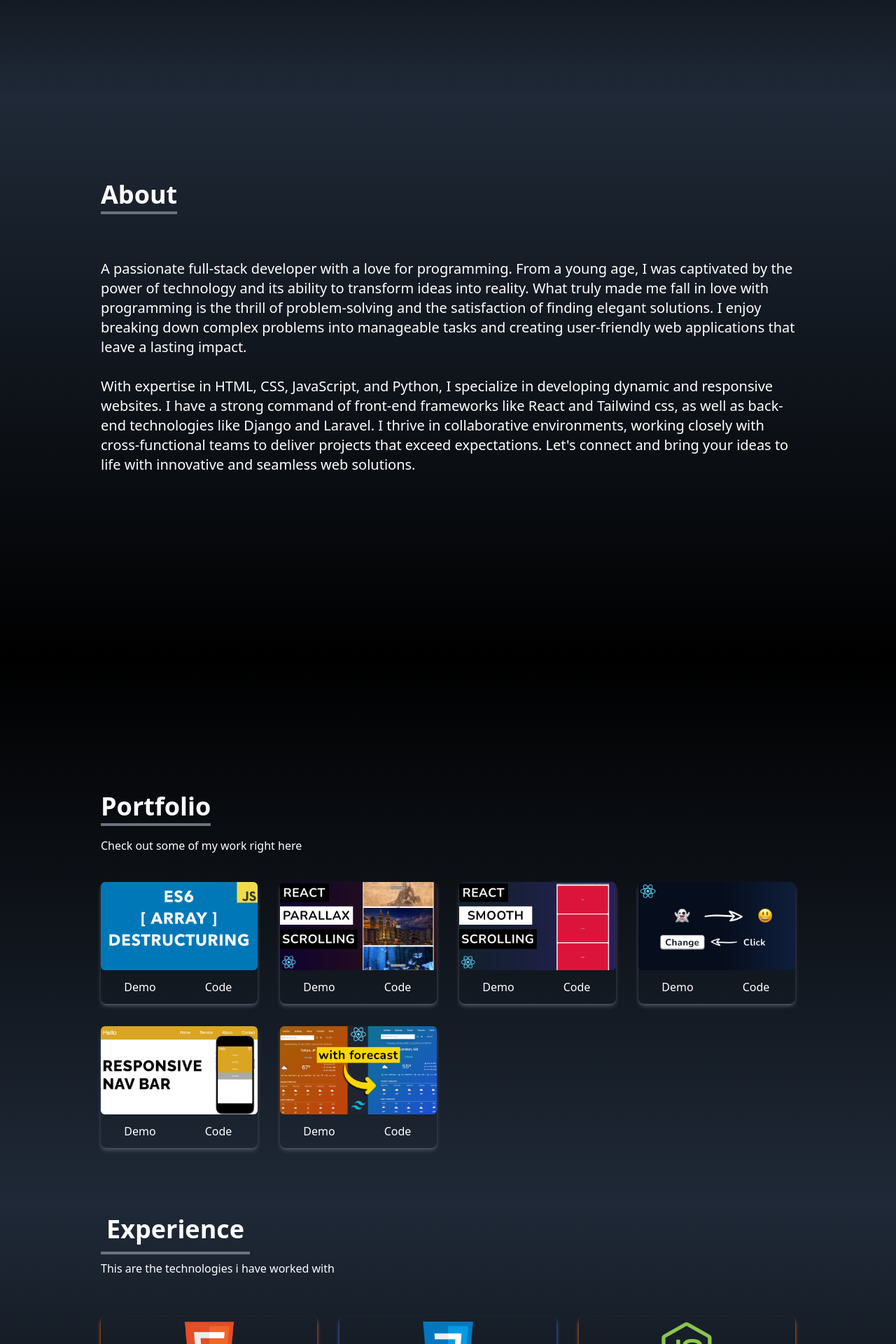
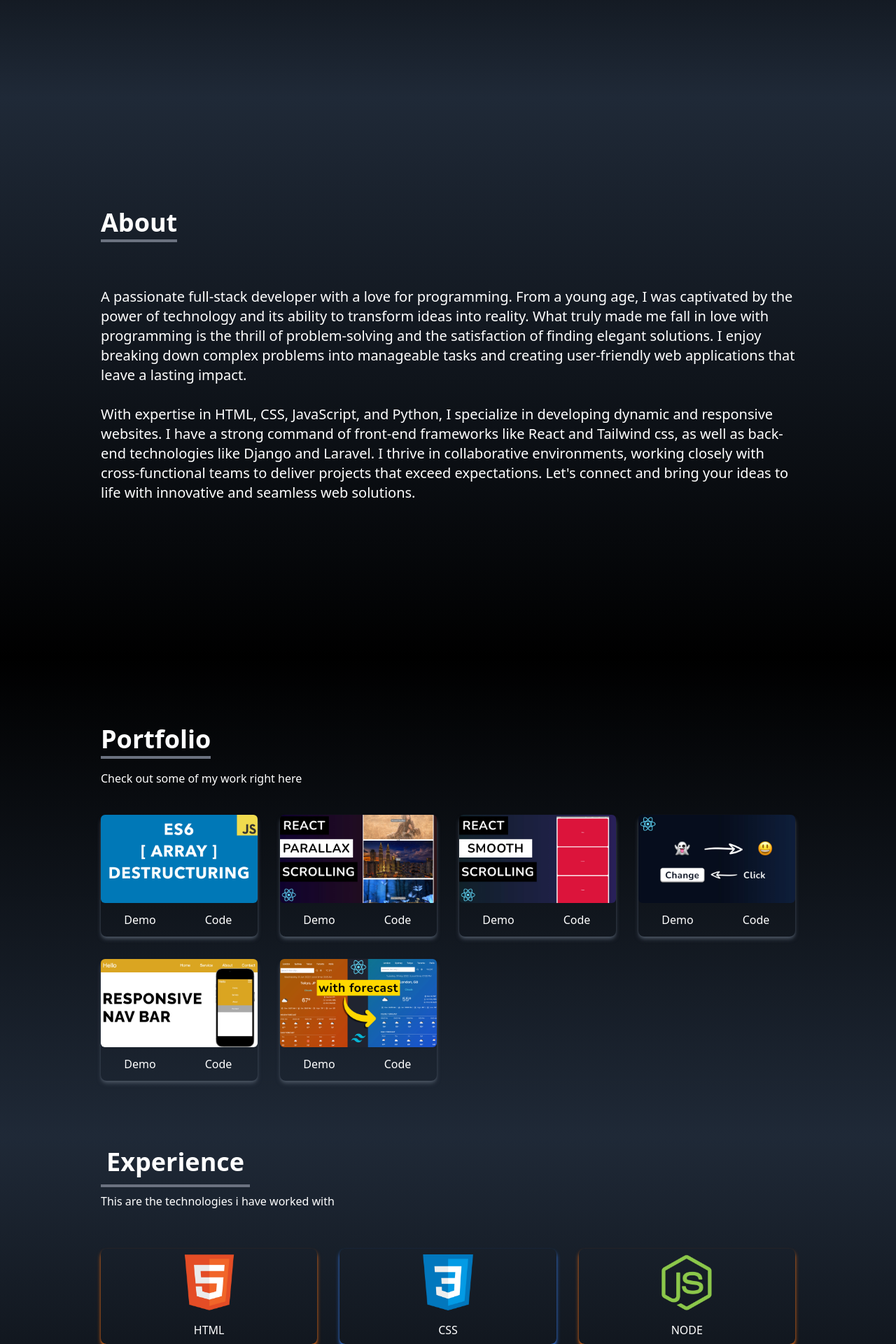
Before and after one commit to johnmainkinyanjui/my-portfolio, a React (Create React App) app: page / in a window 1280 px wide. Shown: the part 660-2580 px from the top of the page at 70% size. Built offline with nearby package versions, Linux system fonts and the light colour scheme.

Commit message:
figuring out

```diff
--- a/src/components/About.jsx
+++ b/src/components/About.jsx
@@ -3,7 +3,7 @@
 export const About = () => {
   return (
     <div name='about' className=' w-full  bg-gradient-to-b from-gray-800 to-black text-white h-screen'>
-        <div className=' max-w-screen-lg p-4 mx-auto flex flex-col justify-center w-full h-full pb-40'>
+        <div className=' max-w-screen-lg p-4 mx-auto flex flex-col justify-center w-full h-full pb-20'>
             <div className=' pb-8 pt-40 md:pt-0'>
                 <p className=' text-4xl font-bold inline border-b-4 border-gray-500'>
                     About
--- a/src/components/Portfolio.jsx
+++ b/src/components/Portfolio.jsx
@@ -37,7 +37,7 @@
 
 
   return (
-    <div name='portfolio' className=' bg-gradient-to-b from-black to-gray-800 w-full text-white md:pt-44'>
+    <div name='portfolio' className=' bg-gradient-to-b from-black to-gray-800 w-full text-white pt-0 md:pt-20'>
       <div className='  max-w-screen-lg p-4 mx-auto flex flex-col justify-center w-full h-full pb-20'>
         <div className='pb-4'>
           <p className=' text-4xl font-bold inline border-b-4 border-gray-500'>
```
